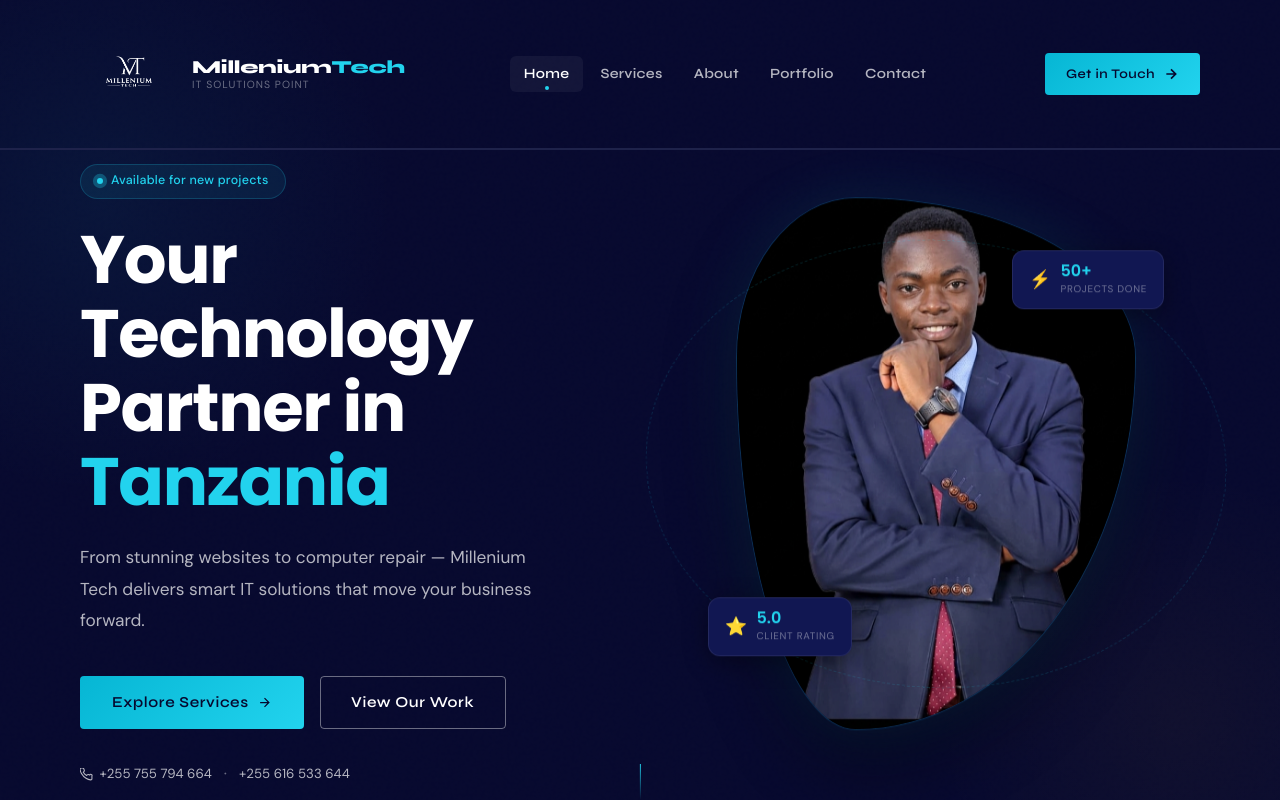
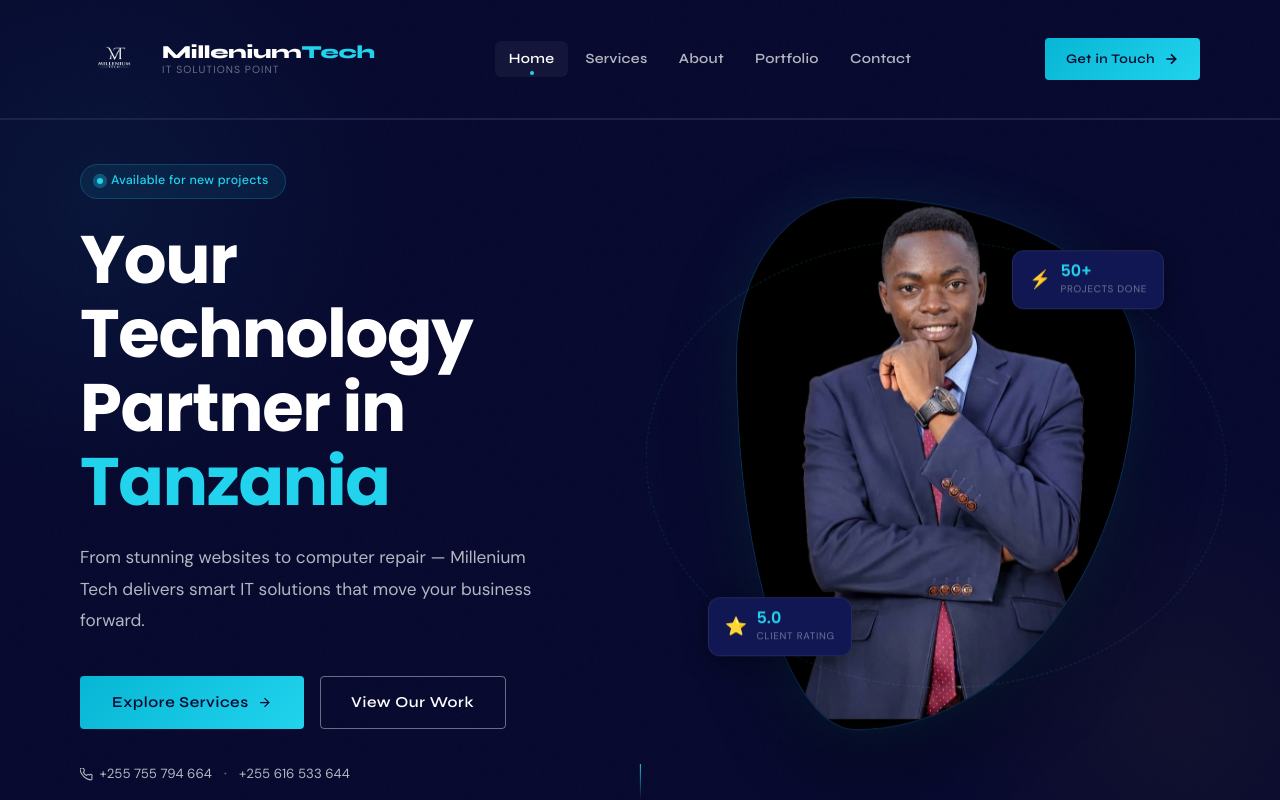
Before and after one commit to charlefurahi/millenium-tech, a Vue app: page / in a window 1280 px wide. Shown: the top 800 px of the page. Built offline with nearby package versions, Linux system fonts and the light colour scheme.

Commit message:
Resize logo image in NavBar component

```diff
--- a/src/components/NavBar.vue
+++ b/src/components/NavBar.vue
@@ -121,8 +121,8 @@
   text-decoration: none;
 }
 .navbar__logo-img {
-  width: 100px;
-  height: 100px;
+  width: 70px;
+  height: 70px;
   object-fit: contain;
 }
 .navbar__logo-text {
```
